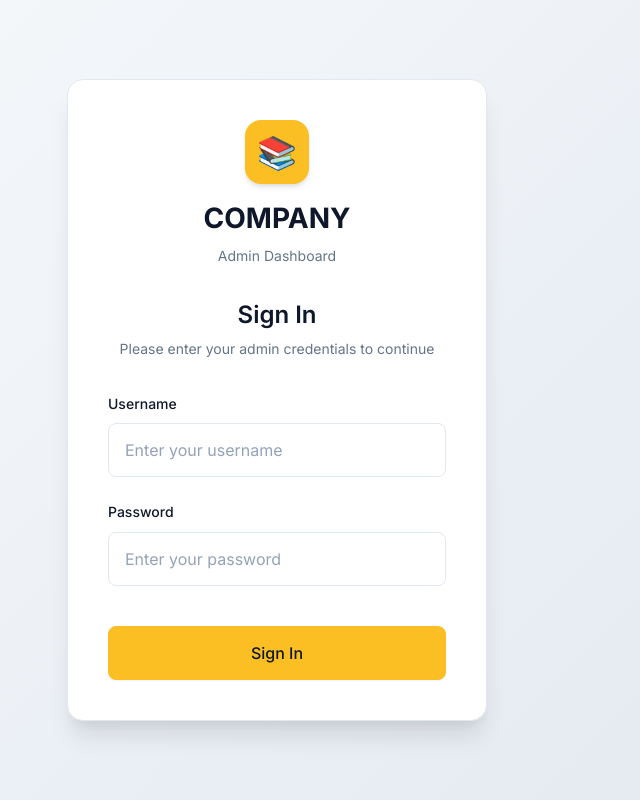
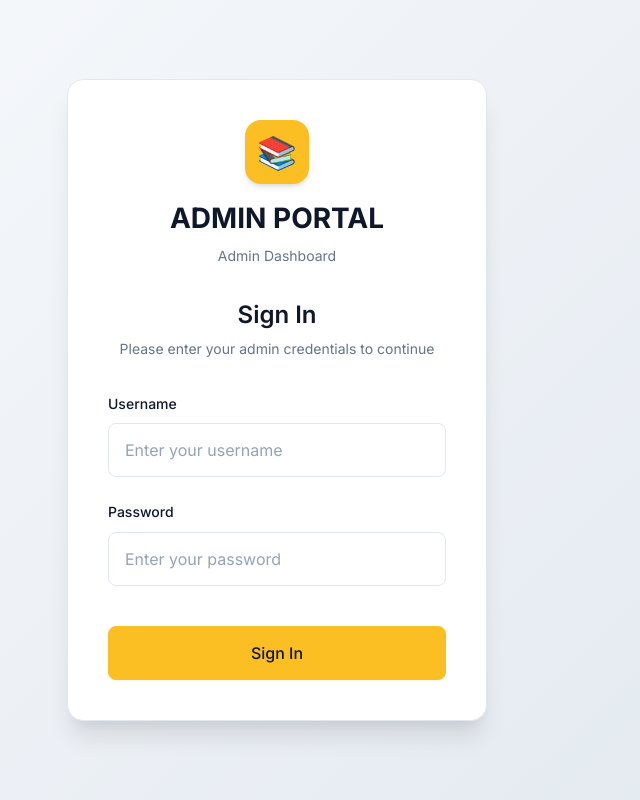
Before and after one commit to UncleJohnKun/Project-Blueberry-CheeseCake-web, a website: page index.html in a window 1280 px wide. Shown: the whole page, without its empty margins (363-1003 px from the left). Drawn offline with Linux system fonts and the light colour scheme.

Commit message:
fix: Update header title from 'COMPANY' to 'ADMIN PORTAL' for clarity

```diff
--- a/index.html
+++ b/index.html
@@ -11,7 +11,7 @@
         <div class="login-container">
             <div class="login-header">
                 <div class="login-logo">📚</div>
-                <h1>COMPANY</h1>
+                <h1>ADMIN PORTAL</h1>
                 <p class="login-subtitle">Admin Dashboard</p>
             </div>
 
```
